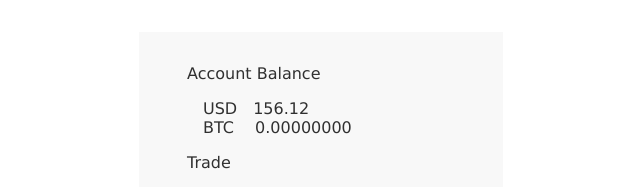
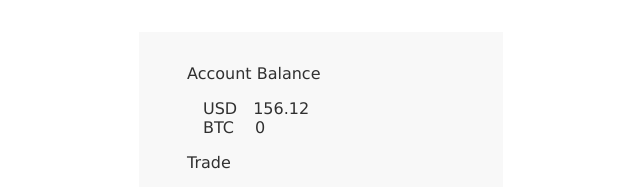
Before and after one commit to giroma/buy-btc, a React (Create React App) app in the folder client/: page / in a window 1280 px wide. Shown: the top 187 px of the page, without its empty margins (319-959 px from the left). Built offline with nearby package versions, Linux system fonts and the light colour scheme; no server answers.

Commit message:
input fields, quote, account balance handling complete

```diff
--- a/client/public/index.html
+++ b/client/public/index.html
@@ -19,7 +19,7 @@
       work correctly both with client-side routing and a non-root public URL.
       Learn how to configure a non-root public URL by running `npm run build`.
     -->
-    <title>React App</title>
+    <title>Coinsquare</title>
   </head>
   <body>
     <noscript>
--- a/client/src/App.js
+++ b/client/src/App.js
@@ -8,21 +8,21 @@ class App extends Component {
   constructor() {
     super()
     this.state = {
-      usd: 156.12,
-      btc: 0.00000000,
+      usdBalance: 156.12,
+      btcBalance: 0.00000000,
       lastPrice: undefined,
-      input: '',
+      userInput: '',
       quote: ''
     }
   }
 
   componentDidMount() {
-    this.callApi()
-      .then(res => this.setState({ lastPrice: parseFloat(res.data) }))
+    this.callBitfinexApi()
+      .then(res => this.setState({ lastPrice: Number(res.data) }))
       .catch(err => console.log(err));
   }
 
-  callApi = async () => {
+  callBitfinexApi = async () => {
     const response = await fetch('/api/hello');
     const body = await response.json();
     if (response.status !== 200) throw Error(body.message);
@@ -31,29 +31,41 @@ class App extends Component {
   };
 
   handleInputChange = (e) => {
-    this.setState({input: parseFloat(e.target.value)})
+    this.setState({userInput: Number(e.target.value)})
     this.calculateQuote(e.target.value)
   }
 
   calculateQuote = (amount) => {
-    console.log('amount', amount);
-    let lastPrice = this.state.lastPrice
-    console.log('lastPrice', lastPrice);
-    let quote = amount / lastPrice;
-    console.log('quote', quote);
-    this.setState({quote: quote.toFixed(8)})
-    if (amount === '') {this.setState({quote: ''})} //in nothing in input, return state to ''
+    const lastPrice = this.state.lastPrice
+    const quote = amount / lastPrice;
+    if (amount > 0) {
+      this.setState({quote: Number(quote.toFixed(8))})
+    } else {
+      this.setState({quote: '', userInput: ''})
+    }
   }
 
-  handleTrade = () => {
-
+  handleTrade = (e) => {
+    e.preventDefault()
+    const lastPrice = this.state.lastPrice
+    const accountUSD = this.state.usdBalance
+    const accountBTC = this.state.btcBalance
+    const userInput = this.state.userInput
+    const quote = userInput/lastPrice
+    const newDollarBalance = accountUSD - userInput
+    const newBitcoinBalance = accountBTC + quote
+    this.setState({ usdBalance: Number(newDollarBalance.toFixed(2)),
+                    btcBalance: Number(newBitcoinBalance.toFixed(8)),
+                    quote: '',
+                    userInput: ''})
   }
 
   render() {
     return (
-      <Form usd={this.state.usd}
-            btc={this.state.btc}
+      <Form usdBalance={this.state.usdBalance}
+            btcBalance={this.state.btcBalance}
             quote={this.state.quote}
+            userInput={this.state.userInput}
             handleInputChange={this.handleInputChange}
             handleTrade={this.handleTrade}/>
     );
--- a/client/src/Form.js
+++ b/client/src/Form.js
@@ -1,27 +1,24 @@
 import React, { Component } from 'react';
 
 class Form extends Component {
-  saveAmount = () => {
-
-  }
   render() {
     return (
-      <div className="form">
+      <form className="form" onSubmit={this.props.handleTrade}>
         <div className='account'>
           <div>Account Balance</div>
           <div className="holdings">
-            <div>USD<span>{this.props.usd.toFixed(2)}</span></div>
-            <div>BTC <span>{this.props.btc.toFixed(8)}</span></div>
+            <div>USD<span>{this.props.usdBalance}</span></div>
+            <div>BTC <span>{this.props.btcBalance}</span></div>
           </div>
         </div>
         <span>Trade</span>
         <input type="text" disabled="true" placeholder="USD" />
-        <input className='input-field' type="number" max={this.props.usd} placeholder="Enter your amount" onChange={this.props.handleInputChange}/>
+        <input className='input-field' type="number" value = {this.props.userInput} minLength='1' step='any' min='1.0' max={this.props.usdBalance} placeholder="Enter your amount" onChange={this.props.handleInputChange}/>
         <span>For</span>
         <input type="text" disabled="true" placeholder="BTC"  />
         <input type="text" disabled="true" placeholder="Display Quote" value={this.props.quote}/>
-        <button className="button" onClick={this.props.handleTrade}>Trade</button>
-      </div>
+        <button className="button">Trade</button>
+      </form>
     )
   }
 }
```
